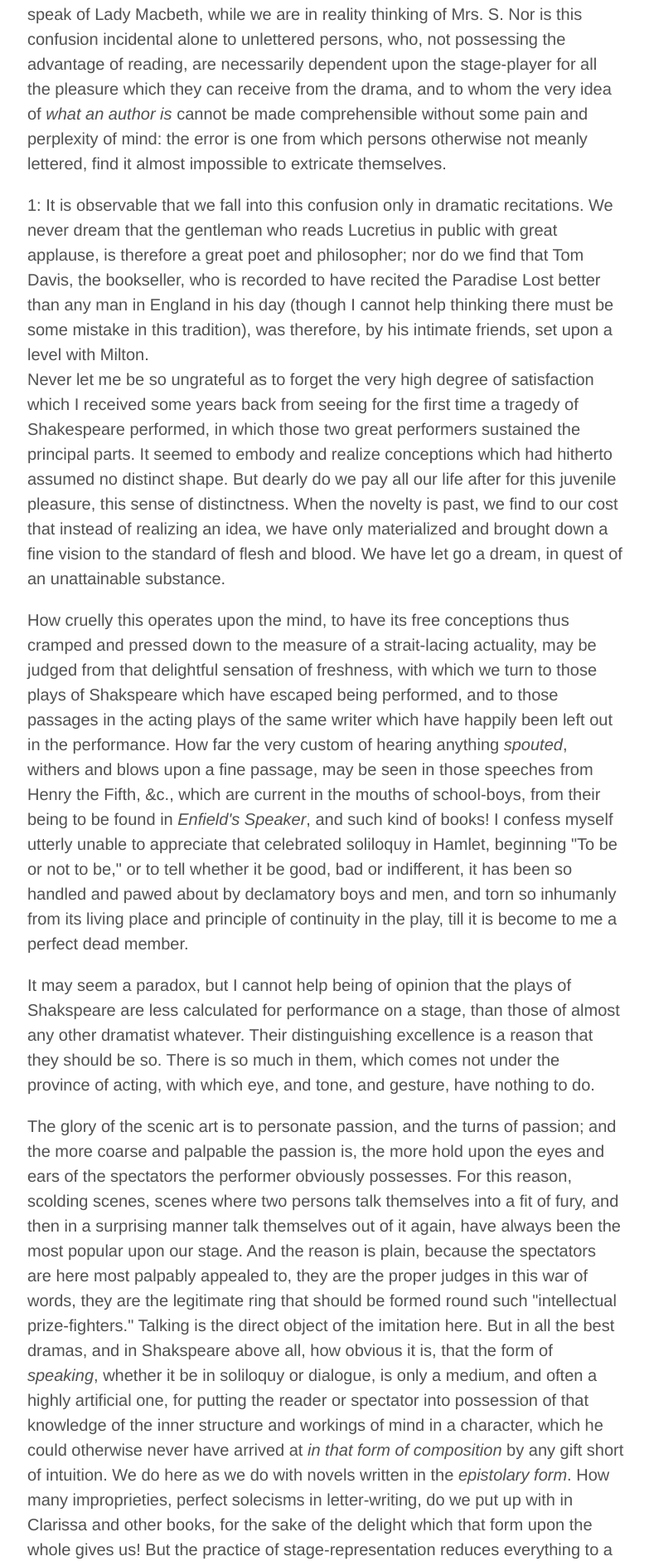
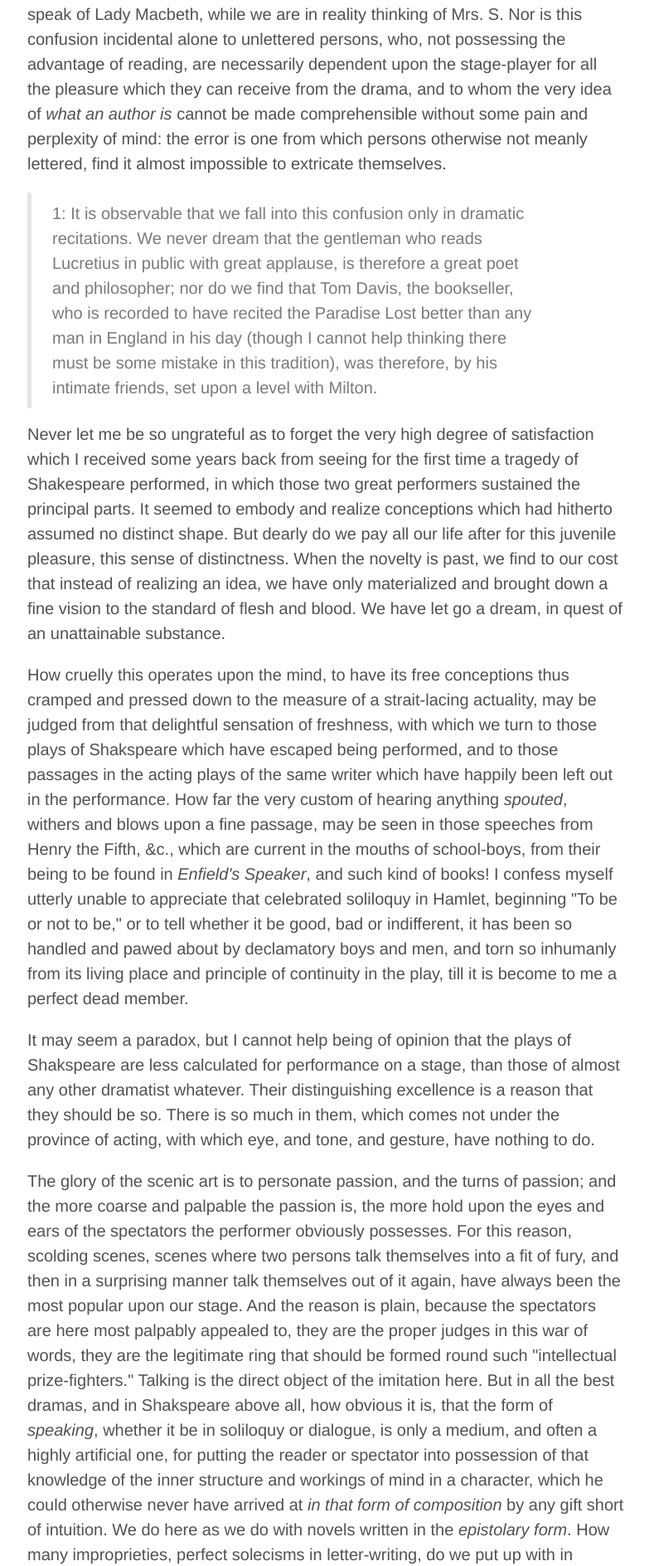
Before and after one commit to ThisLittleWorld/ThisLittleWorld.github.io, a Jekyll site: the page built from pages/lamb.stage.md, in a window 1280 px wide. Shown: the part 1925-3812 px from the top of the page at 83% size, without its empty margins (247-1030 px from the left). Built offline with Jekyll 4.4.1, drawn with Linux system fonts in a browser that asks for light colours; Markdown is read by kramdown in place of the engine named in the settings.

Commit message:
Update lamb.stage.md

```diff
--- a/pages/lamb.stage.md
+++ b/pages/lamb.stage.md
@@ -79,7 +79,7 @@ permalink: "/lamb.stage/"
   error is one from which persons otherwise not meanly lettered,
   find it almost impossible to extricate themselves.
 </p>
-<div class="footnote">
+<blockquote>
   1: It is observable that we fall into this confusion only in
   dramatic recitations. We never dream that the gentleman who reads
   Lucretius in public with great applause, is therefore a great
@@ -88,7 +88,7 @@ permalink: "/lamb.stage/"
   better than any man in England in his day (though I cannot help
   thinking there must be some mistake in this tradition), was
   therefore, by his intimate friends, set upon a level with Milton.
-</div>
+</blockquote>
 <p>
   Never let me be so ungrateful as to forget the very high degree
   of satisfaction which I received some years back from seeing for
```
